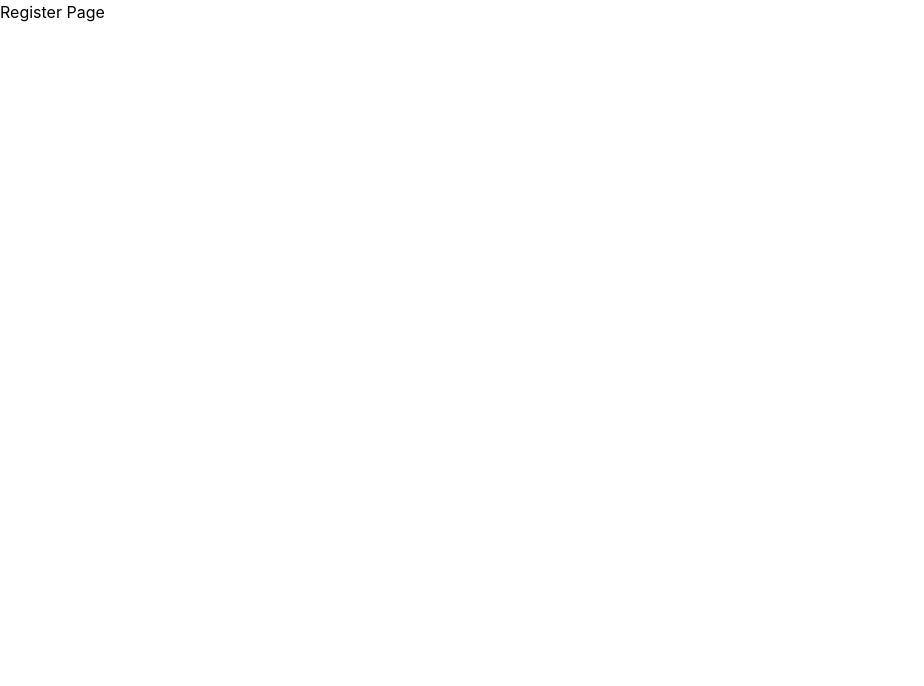
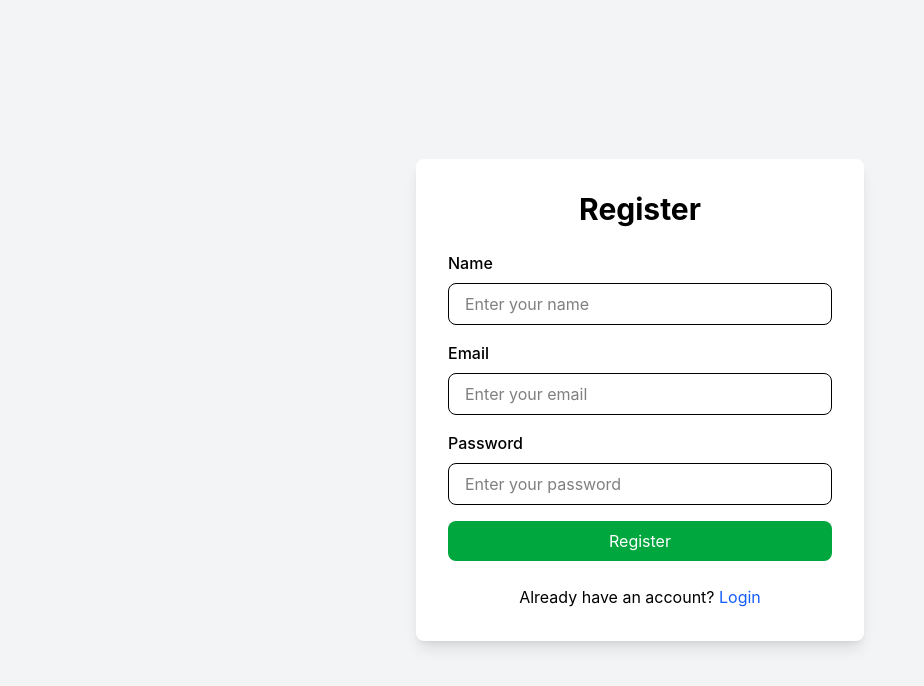
Before and after one commit to Mizxzhl/zentryx-fullstack-assignment, a React (Vite) app in the folder frontend/: page /register in a window 1280 px wide. Shown: the top 686 px of the page, without its empty margins (0-924 px from the left). Built offline with nearby package versions, Linux system fonts and the light colour scheme.

Commit message:
refactor :Add Required Fields

```diff
--- a/frontend/src/pages/Login.tsx
+++ b/frontend/src/pages/Login.tsx
@@ -39,6 +39,7 @@ const Login = () => {
               placeholder="Enter your email"
               value={email}
               onChange={(e) => setEmail(e.target.value)}
+              required
               className="w-full border rounded-lg px-4 py-2 focus:outline-none focus:ring-2 focus:ring-blue-500"
             />
           </div>
@@ -51,6 +52,7 @@ const Login = () => {
               placeholder="Enter your password"
               value={password}
               onChange={(e) => setPassword(e.target.value)}
+              required
               className="w-full border rounded-lg px-4 py-2 focus:outline-none focus:ring-2 focus:ring-blue-500"
             />
           </div>
--- a/frontend/src/pages/Register.tsx
+++ b/frontend/src/pages/Register.tsx
@@ -1,5 +1,103 @@
+import { Link, useNavigate } from "react-router-dom";
+import { useState } from "react";
+import api from "../services/api";
+
 const Register = () => {
-  return <h1>Register Page</h1>;
+  const navigate = useNavigate();
+
+  const [name, setName] = useState("");
+  const [email, setEmail] = useState("");
+  const [password, setPassword] = useState("");
+
+  const handleRegister = async (e: React.FormEvent) => {
+    e.preventDefault();
+
+    try {
+      await api.post("/auth/register", {
+        name,
+        email,
+        password,
+      });
+
+      alert("✅ Registration successful!");
+
+      navigate("/");
+    } catch (error) {
+      console.error("Registration failed", error);
+      alert("❌ Registration failed.");
+    }
+  };
+
+  return (
+    <div className="min-h-screen flex items-center justify-center bg-gray-100">
+      <div className="w-full max-w-md bg-white shadow-lg rounded-lg p-8">
+        <h1 className="text-3xl font-bold text-center mb-6">
+          Register
+        </h1>
+
+        <form onSubmit={handleRegister} className="space-y-4">
+          <div>
+            <label className="block mb-2 font-medium">
+              Name
+            </label>
+
+            <input
+              type="text"
+              placeholder="Enter your name"
+              value={name}
+              onChange={(e) => setName(e.target.value)}
+              required
+              className="w-full border rounded-lg px-4 py-2 focus:outline-none focus:ring-2 focus:ring-blue-500"
+            />
+          </div>
+
+          <div>
+            <label className="block mb-2 font-medium">
+              Email
+            </label>
+
+            <input
+              type="email"
+              placeholder="Enter your email"
+              value={email}
+              onChange={(e) => setEmail(e.target.value)}
+              required
+              className="w-full border rounded-lg px-4 py-2 focus:outline-none focus:ring-2 focus:ring-blue-500"
+            />
+          </div>
+
+          <div>
+            <label className="block mb-2 font-medium">
+              Password
+            </label>
+
+            <input
+              type="password"
+              placeholder="Enter your password"
+              value={password}
+              onChange={(e) => setPassword(e.target.value)}
+              required
+              className="w-full border rounded-lg px-4 py-2 focus:outline-none focus:ring-2 focus:ring-blue-500"
+            />
+          </div>
+
+          <button className="w-full bg-green-600 text-white py-2 rounded-lg hover:bg-green-700 transition">
+            Register
+          </button>
+        </form>
+
+        <p className="text-center mt-6">
+          Already have an account?{" "}
+          <Link
+            to="/"
+            className="text-blue-600 hover:underline"
+          >
+            Login
+          </Link>
+        </p>
+      </div>
+    </div>
+  );
 };
 
 export default Register;
```
